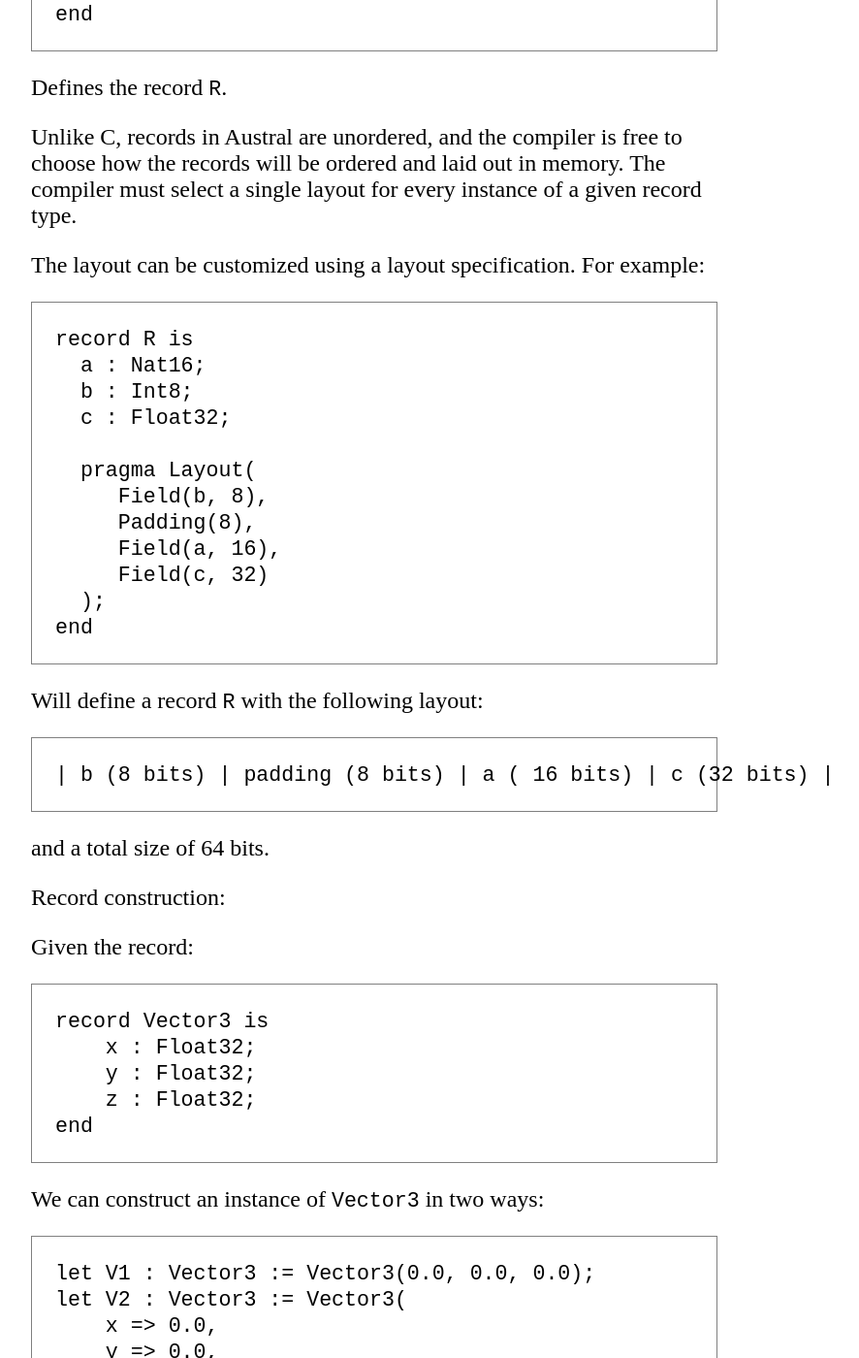
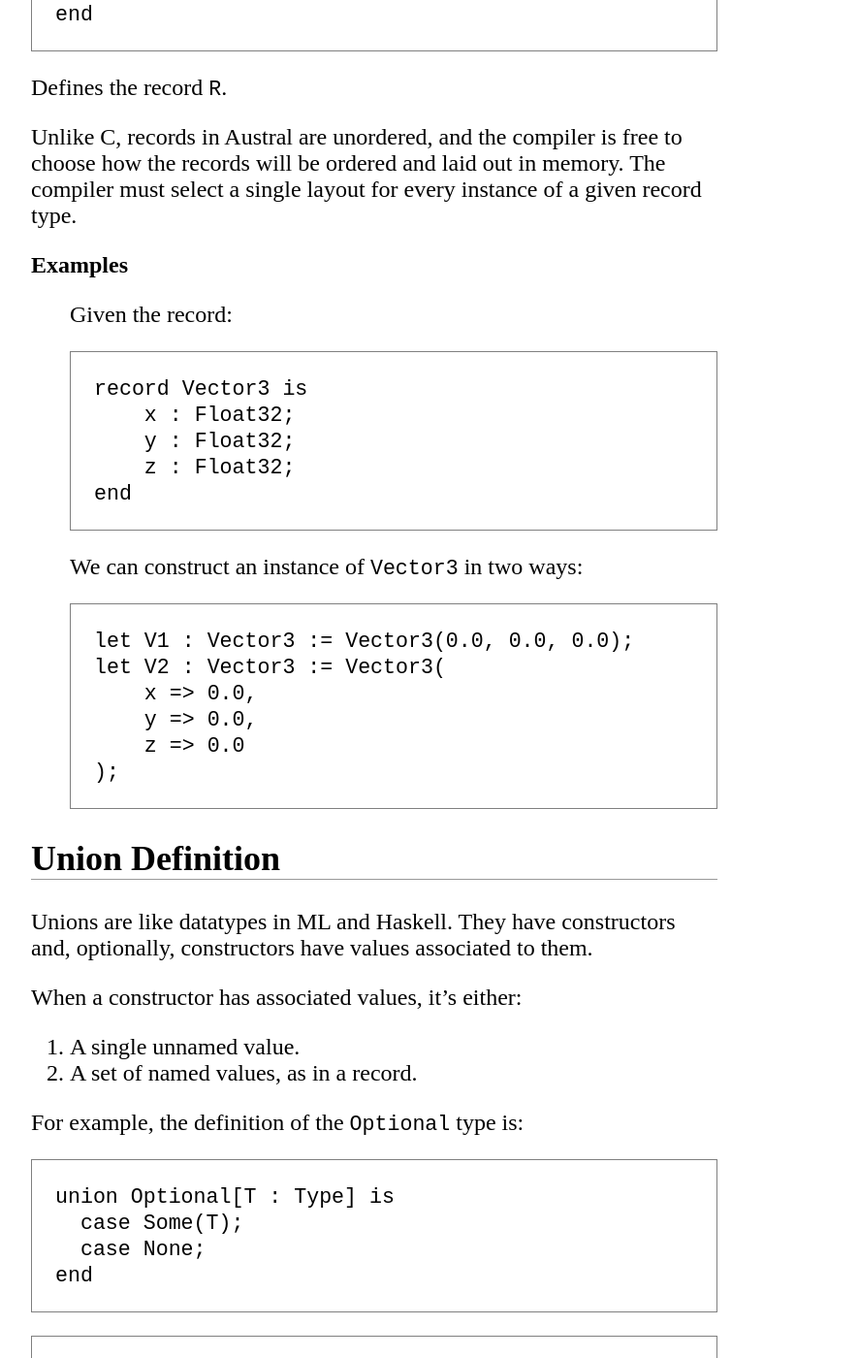
Before and after one commit to austral/austral.github.io, a Jekyll site: the page spec/spec.html, which Jekyll copies as it is, in a window 1280 px wide and 1400 px high, scrolled down 96974 px. Shown: the whole window at 97% size, without its empty margins (254-1140 px from the left). Built offline with Jekyll 4.4.1, drawn with Linux system fonts in a browser that asks for light colours.

Commit message:
Remove description of record layout customization which is not yet implemented

```diff
--- a/assets/spec.scss
+++ b/assets/spec.scss
@@ -104,4 +104,8 @@ code {
         border: 1px solid gray;
         padding: 1em;
     }
+
+    dl dt {
+        font-weight: bold;
+    }
 }
--- a/spec/spec.html
+++ b/spec/spec.html
@@ -1728,24 +1728,9 @@ end module body.</code></pre>
 end</code></pre>
 <p>Defines the record <code>R</code>.</p>
 <p>Unlike C, records in Austral are unordered, and the compiler is free to choose how the records will be ordered and laid out in memory. The compiler must select a single layout for every instance of a given record type.</p>
-<p>The layout can be customized using a layout specification. For example:</p>
-<pre class="austral"><code>record R is
-  a : Nat16;
-  b : Int8;
-  c : Float32;
-
-  pragma Layout(
-     Field(b, 8),
-     Padding(8),
-     Field(a, 16),
-     Field(c, 32)
-  );
-end</code></pre>
-<p>Will define a record <code>R</code> with the following layout:</p>
-<pre><code>| b (8 bits) | padding (8 bits) | a ( 16 bits) | c (32 bits) |</code></pre>
-<p>and a total size of 64 bits.</p>
-<p>Record construction:</p>
-<p>Given the record:</p>
+<dl>
+<dt>Examples</dt>
+<dd><p>Given the record:</p>
 <pre class="austral"><code>record Vector3 is
     x : Float32;
     y : Float32;
@@ -1758,6 +1743,8 @@ let V2 : Vector3 := Vector3(
     y =&gt; 0.0,
     z =&gt; 0.0
 );</code></pre>
+</dd>
+</dl>
 <h2 id="union-definition">Union Definition</h2>
 <p>Unions are like datatypes in ML and Haskell. They have constructors and, optionally, constructors have values associated to them.</p>
 <p>When a constructor has associated values, it’s either:</p>
```
Also changed, not shown: _spec/declarations.md (+18 -44 lines).
